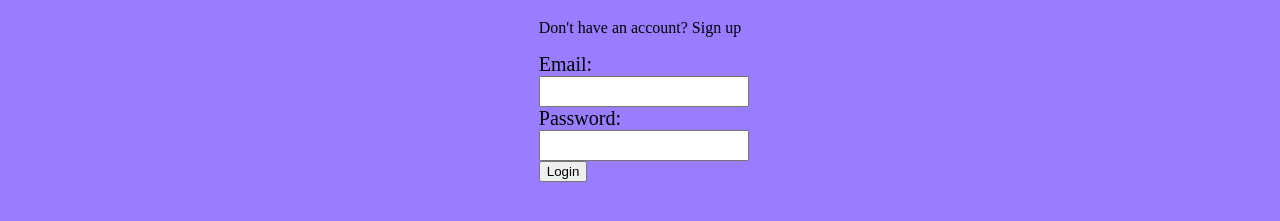
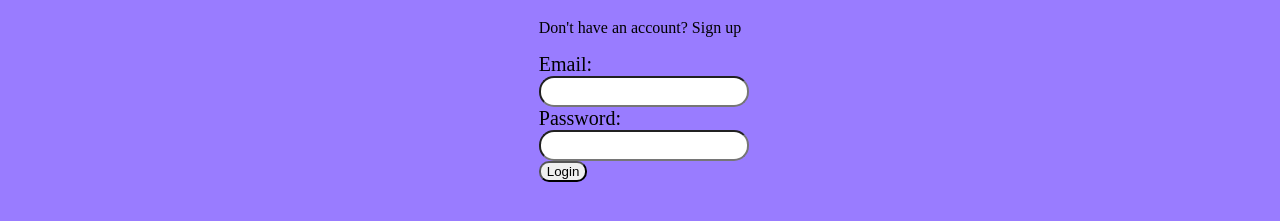
Before and after one commit to emilykrohn/JpnOCR, a website built with webpack: page login.html in a window 1280 px wide. Shown: the part 111-332 px from the top of the page. Built offline with nearby package versions, Linux system fonts and the light colour scheme.

Commit message:
Increase border radius on input types

```diff
--- a/styles.css
+++ b/styles.css
@@ -145,4 +145,9 @@ label {
 input[type="text"] {
     width: 100%;
     height: 25px;
+    border-radius: 15px;
 }
+
+input[type="submit"] {
+    border-radius: 10px;
+}
```
